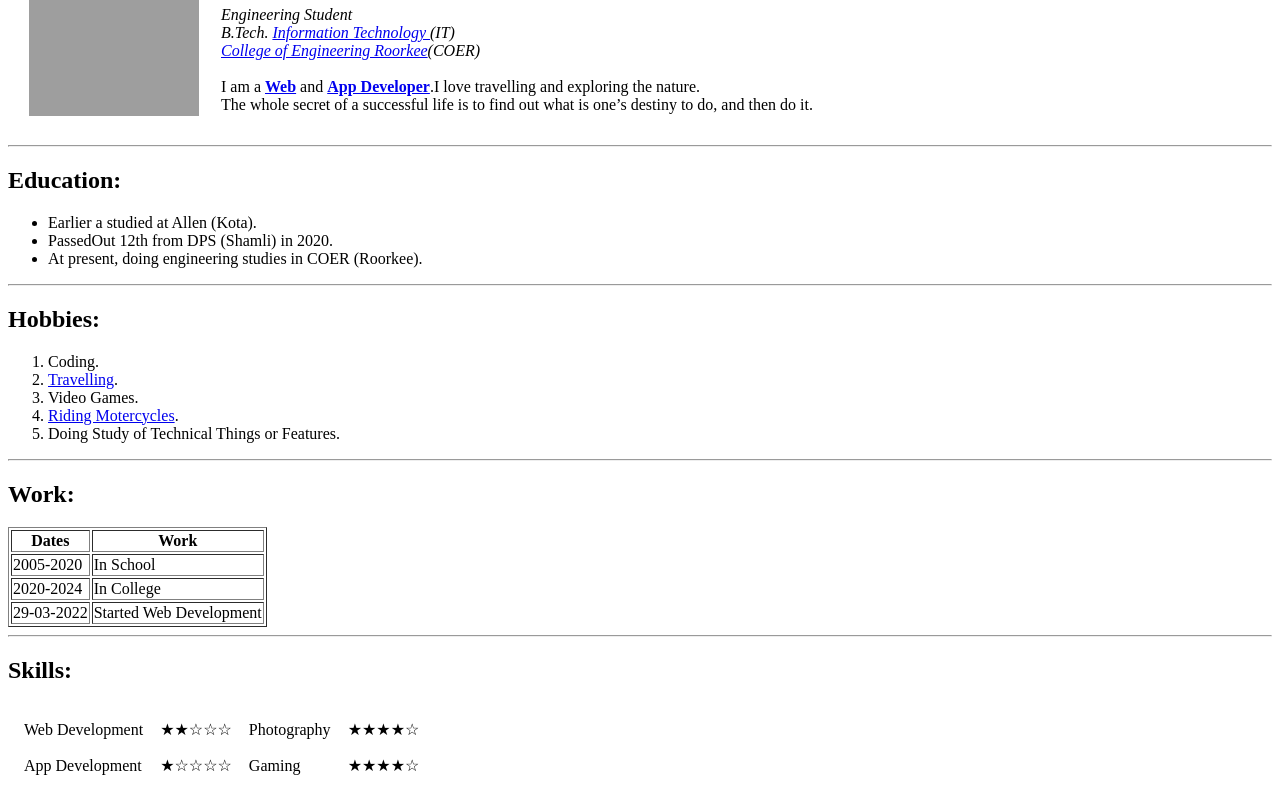
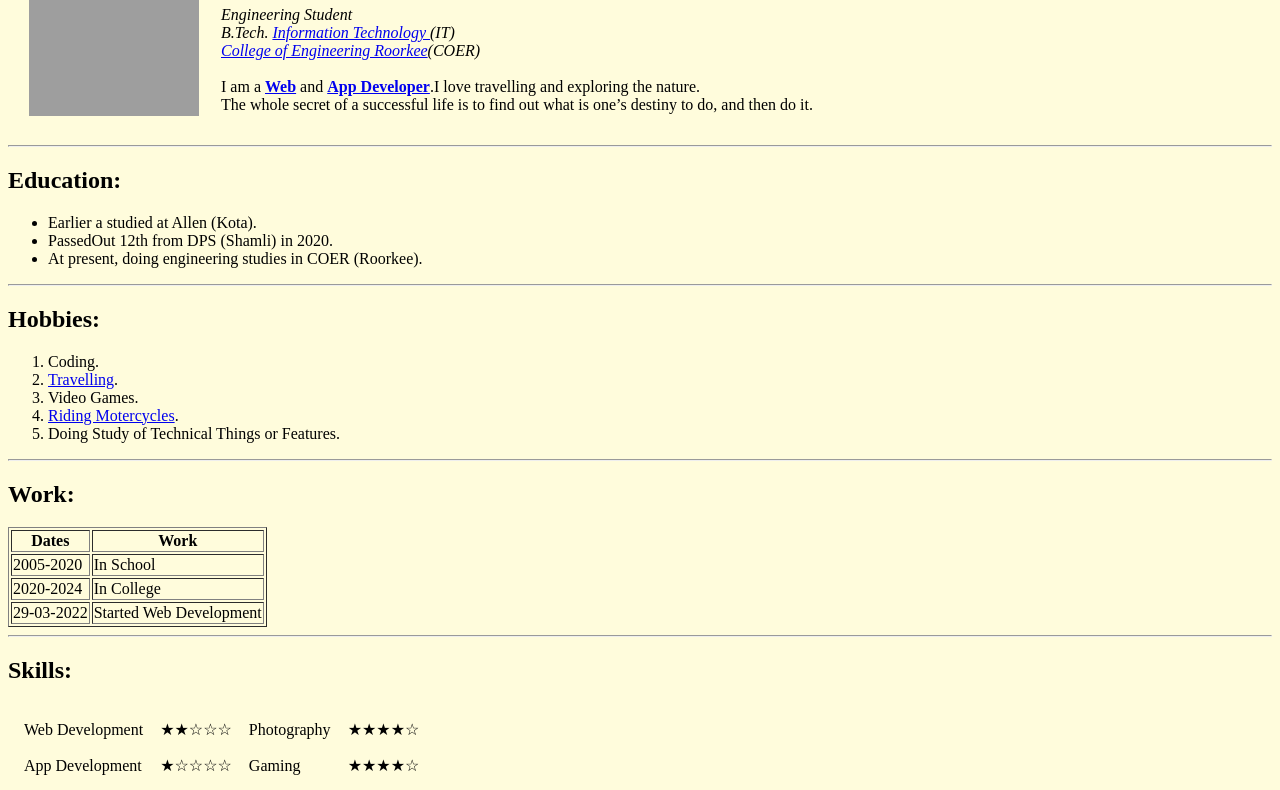
Before and after one commit to Prateek-create/cv, a plain HTML site: page index.html in a window 1280 px wide. Shown: the part 83-873 px from the top of the page. Drawn offline with Linux system fonts and the light colour scheme; grey boxes are pictures that could not be loaded.

Commit message:
Update index.html

```diff
--- a/index.html
+++ b/index.html
@@ -3,7 +3,7 @@
     <meta charset="UTF-8">
         <title>Prateek's Personal Site</title>
     </head>
-    <body>
+    <body style="background-color: #FFFCDC;">
         <table cellspacing = "20">
             <tr>
                 <td><img src="Images\Prateek.png" width="170" height="170" alt="Prateeks profile picture"></td>
```
